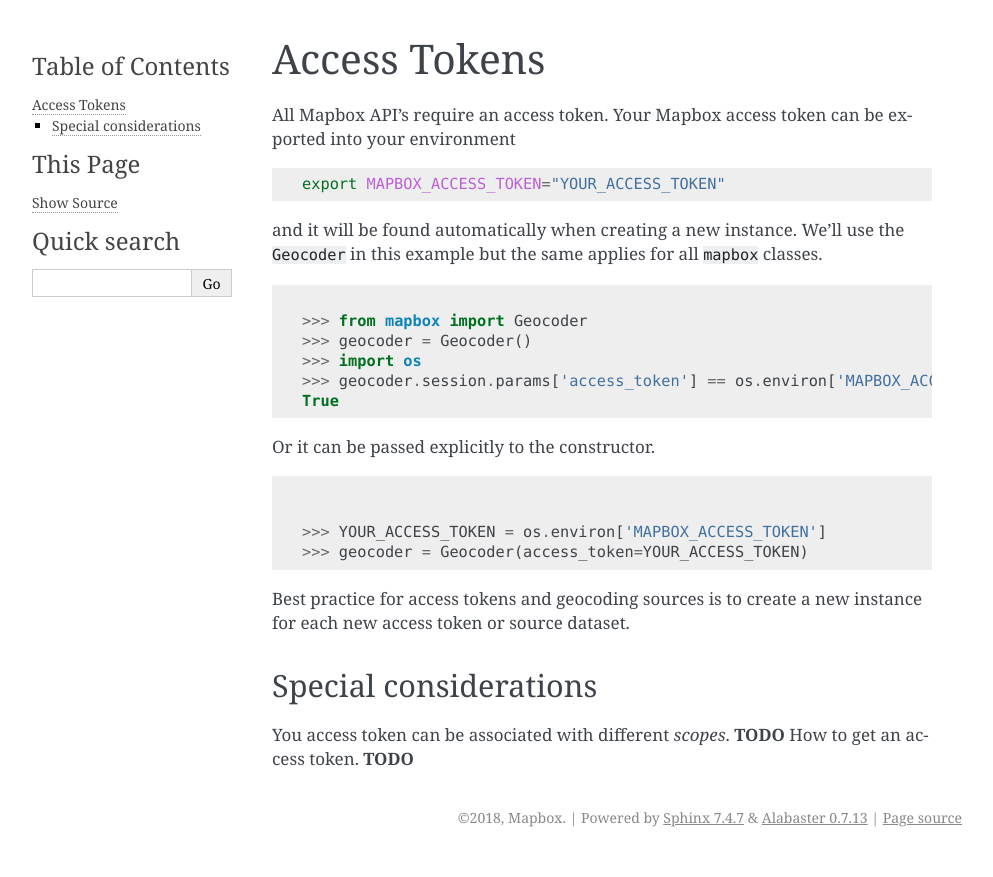
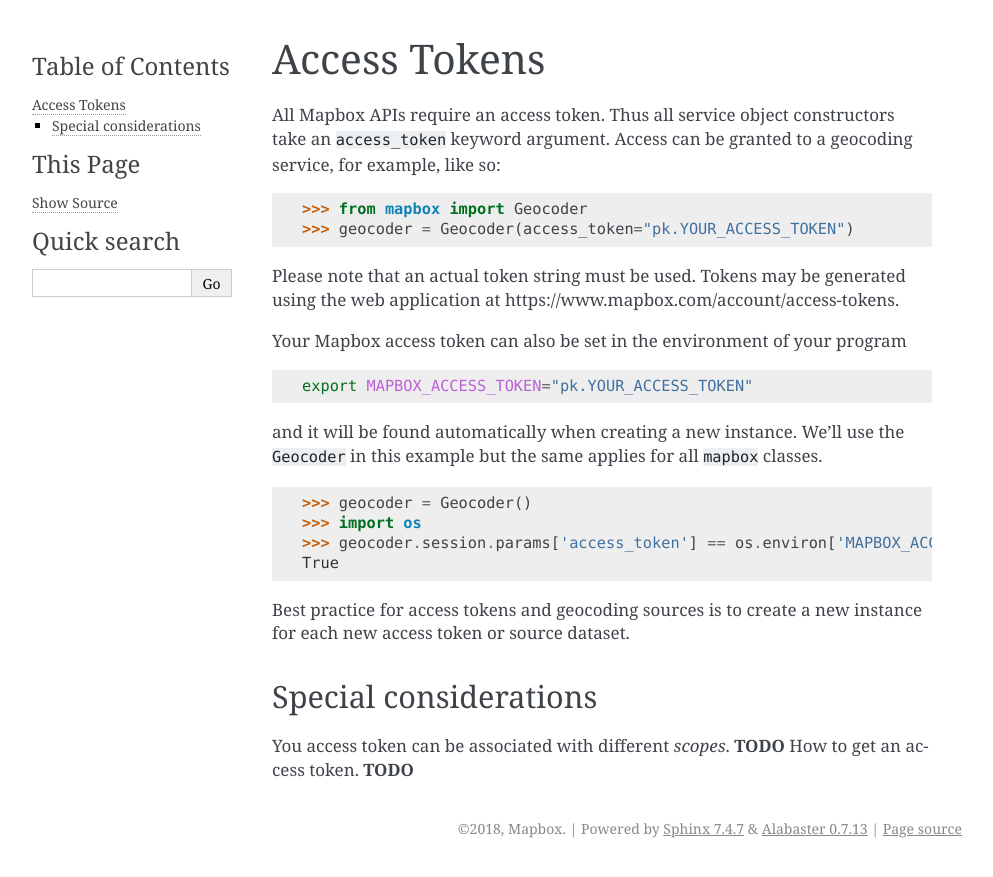
Before and after one commit to mapbox/mapbox-sdk-py, a Sphinx documentation site: the page built from docs/access_tokens.md, in a window 1280 px wide. Shown: the top 877 px of the page, without its empty margins (148-1141 px from the left). Built offline with Sphinx 7.4.7, drawn with Linux system fonts in a browser that asks for light colours.

Commit message:
Improve access token documentation

````diff
--- a/docs/access_tokens.md
+++ b/docs/access_tokens.md
@@ -1,34 +1,32 @@
 # Access Tokens
 
-All Mapbox API's require an access token. Your Mapbox access token can be exported
-into your environment
+All Mapbox APIs require an access token. Thus all service object constructors
+take an `access_token` keyword argument. Access can be granted to a geocoding
+service, for example, like so:
 
-```bash
-
-export MAPBOX_ACCESS_TOKEN="YOUR_ACCESS_TOKEN"
+```python
+>>> from mapbox import Geocoder
+>>> geocoder = Geocoder(access_token="pk.YOUR_ACCESS_TOKEN")
 
 ```
 
-and it will be found automatically when creating a new instance. We'll use the `Geocoder` in this
-example but the same applies for all `mapbox` classes.
+Please note that an actual token string must be used. Tokens may be generated
+using the web application at https://www.mapbox.com/account/access-tokens.
+
+Your Mapbox access token can also be set in the environment of your program
+
+```bash
+export MAPBOX_ACCESS_TOKEN="pk.YOUR_ACCESS_TOKEN"
+```
+
+and it will be found automatically when creating a new instance. We'll use the
+`Geocoder` in this example but the same applies for all `mapbox` classes.
 
 ```python
-
->>> from mapbox import Geocoder
 >>> geocoder = Geocoder()
 >>> import os
 >>> geocoder.session.params['access_token'] == os.environ['MAPBOX_ACCESS_TOKEN']
 True
-
-```
-
-Or it can be passed explicitly to the constructor.
-
-```python
-
-
->>> YOUR_ACCESS_TOKEN = os.environ['MAPBOX_ACCESS_TOKEN']
->>> geocoder = Geocoder(access_token=YOUR_ACCESS_TOKEN)
 
 ```
 
````
